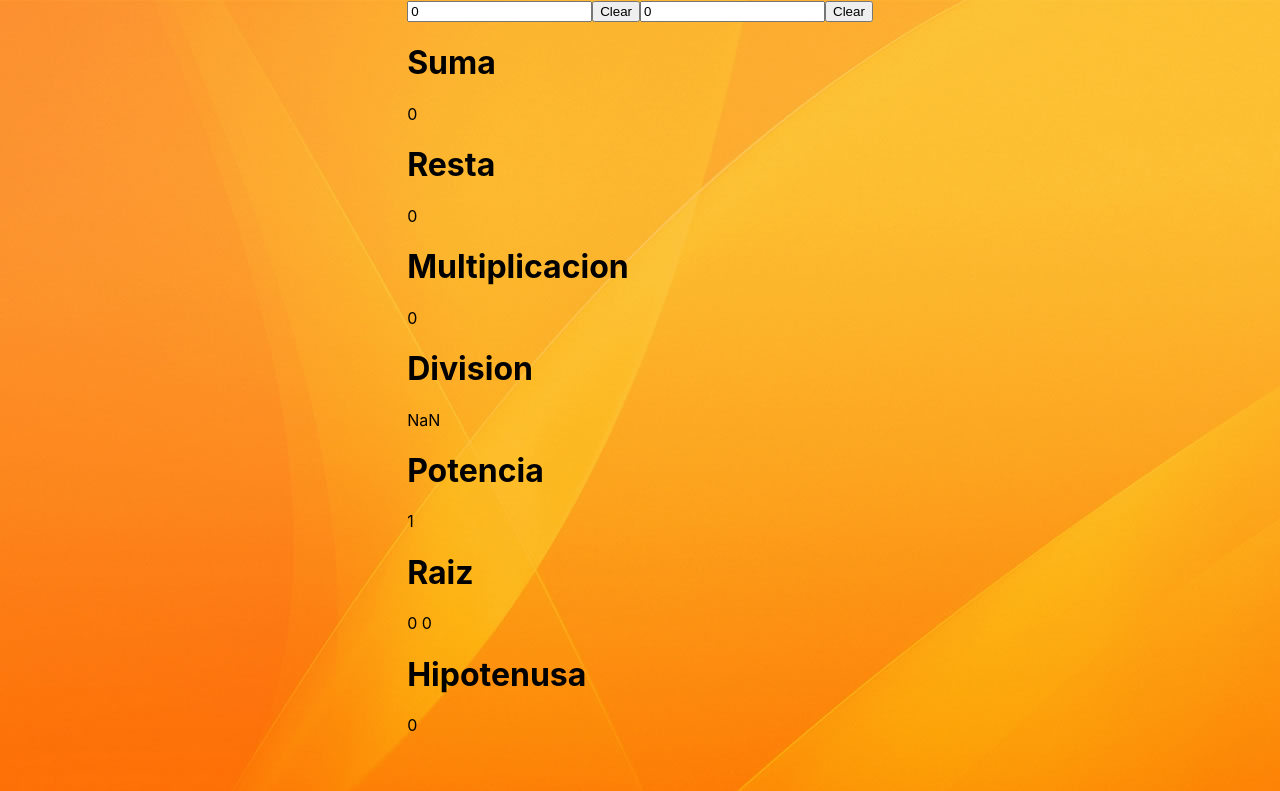
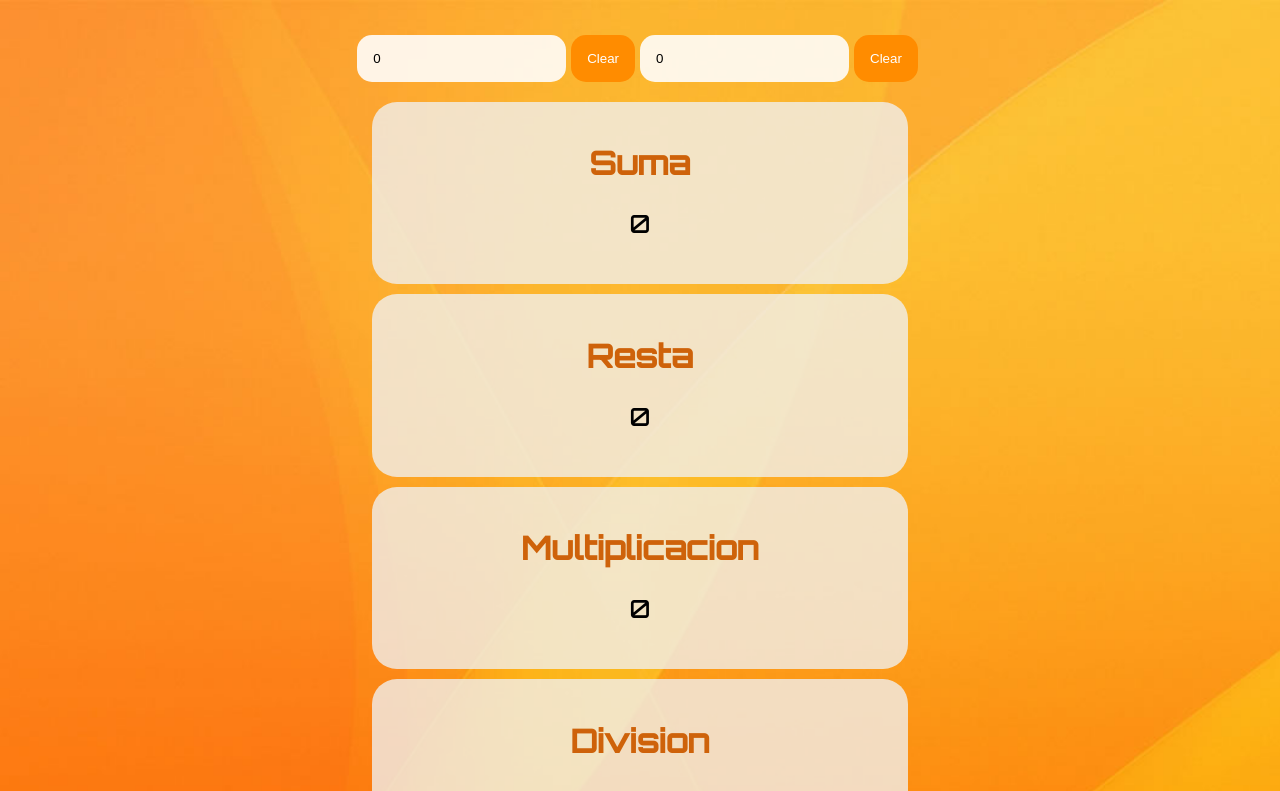
Before and after one commit to nicolascafure/calculadora-avanzada, a React (Create React App) app: page / in a window 1280 px wide. Shown: the top 791 px of the page. Built offline with nearby package versions, Linux system fonts and the light colour scheme.

Commit message:
css agregado

```diff
--- a/src/components/Operation.js
+++ b/src/components/Operation.js
@@ -17,7 +17,7 @@ const Operation = ({numeroA,numeroB, operation}) => {
     }
     return (
 
-<div className="contenedor-operaciones">
+<div className="operacion">
     <h1 className="titulo-operacion">{operation.charAt(0).toUpperCase() + operation.slice(1)}</h1>
     <p className="resultado">{calculator(numeroA,numeroB,operation)}</p>
 </div>
--- a/src/index.css
+++ b/src/index.css
@@ -10,11 +10,54 @@ body {
   -webkit-font-smoothing: antialiased;
   -moz-osx-font-smoothing: grayscale;
   background-image: url(fondo.jpg);
+  background-size: cover;
   display: flex;
   justify-content: center;
+  font-family: 'Orbitron', sans-serif;
 }
 
 code {
   font-family: source-code-pro, Menlo, Monaco, Consolas, 'Courier New',
     monospace;
 }
+
+.contenedor-operaciones{
+  margin: 15px;
+}
+
+.operacion{
+  margin-bottom: 10px;
+  background-color: rgba(241, 241, 241, 0.781);
+  border-radius: 25px;
+  padding: 20px;
+  text-align: center;
+}
+
+.titulo-operacion{
+  color: rgb(206, 98, 10);
+}
+
+.resultado{
+  font-size: 25px;
+}
+
+.contenedor-numbers{
+  margin-top: 30px;
+}
+
+input{
+  padding: 1rem;
+  border-radius: 15px;
+  border: none;
+  background-color: rgba(255, 255, 255, 0.877);
+}
+
+button{
+  padding: 1rem;
+  border: none;
+  background-color: darkorange;
+  color: white;
+  margin: 5px;
+  cursor: pointer;
+  border-radius: 15px;
+}
```
